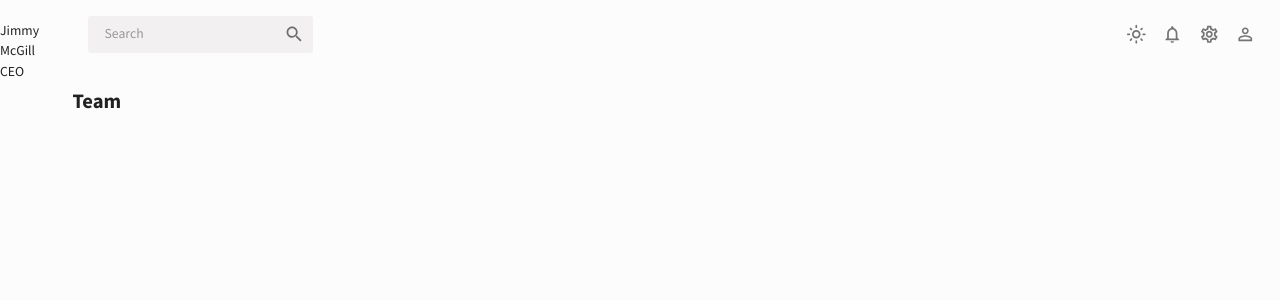
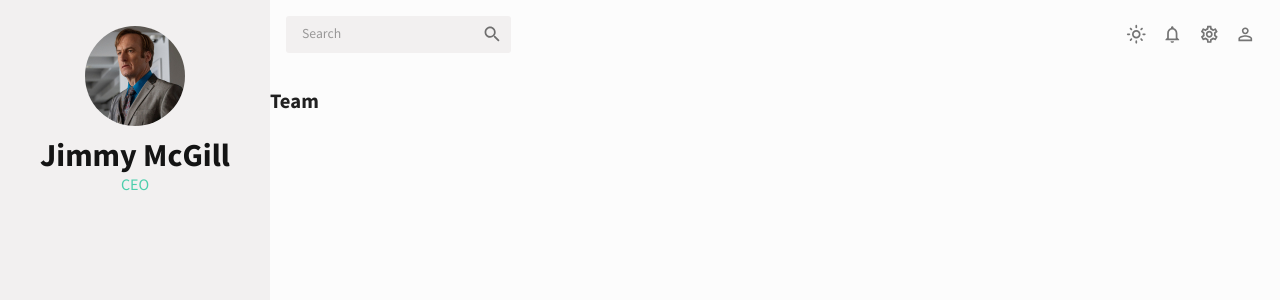
Before and after one commit to MarvelB/admin-dashboard, a React (Create React App) app: page /team in a window 1280 px wide. Shown: the top 300 px of the page. Built offline with nearby package versions, Linux system fonts and the light colour scheme.

Commit message:
added user profile picture to the sidebar

```diff
--- a/src/components/SideBar/SideBar.tsx
+++ b/src/components/SideBar/SideBar.tsx
@@ -16,6 +16,9 @@ import {
 import { Box, Typography, useTheme } from "@mui/material";
 import { tokens } from "theme";
 import { useState } from "react";
+import { Menu, MenuItem, ProSidebar } from "react-pro-sidebar";
+// @ts-ignore: Cannot find module
+import user from "assets/user.jpg";
 
 interface SideBarProps {}
 
@@ -45,19 +48,50 @@ const SideBar = ({}: SideBarProps) => {
                 },
             }}
         >
+            <ProSidebar>
+                <Menu>
+                    <MenuItem></MenuItem>
+
                     {/* User section */}
                     {!isCollapsed && (
-                <Box>
-                    <Box>
-                        <img src="" alt="" />
+                        <Box mb="25px">
+                            <Box
+                                display="flex"
+                                justifyContent="center"
+                                alignItems="center"
+                            >
+                                <img
+                                    src={user}
+                                    alt="profile user"
+                                    width="100px"
+                                    height="100px"
+                                    style={{
+                                        cursor: "pointer",
+                                        borderRadius: "50%",
+                                    }}
+                                />
                             </Box>
 
-                    <Box>
-                        <Typography>Jimmy McGill</Typography>
-                        <Typography>CEO</Typography>
+                            <Box textAlign="center">
+                                <Typography
+                                    variant="h2"
+                                    color={colors.grey[100]}
+                                    fontWeight="bold"
+                                    sx={{ m: "10px 0 0 0" }}
+                                >
+                                    Jimmy McGill
+                                </Typography>
+                                <Typography
+                                    variant="h5"
+                                    color={colors.greenAccent[500]}
+                                >
+                                    CEO
+                                </Typography>
                             </Box>
                         </Box>
                     )}
+                </Menu>
+            </ProSidebar>
         </Box>
     );
 };
```
Lines whose indentation alone changed are shown as unchanged.
